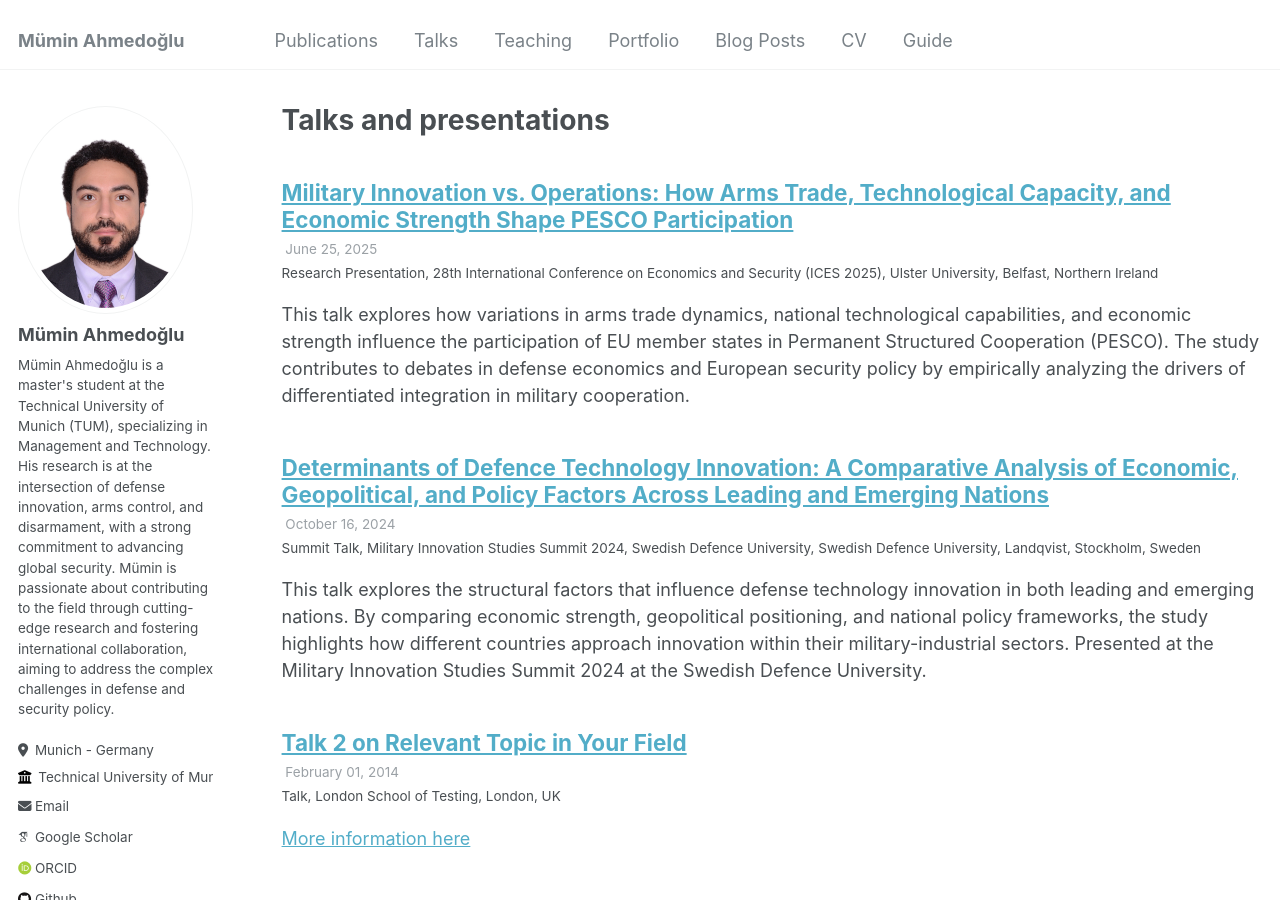
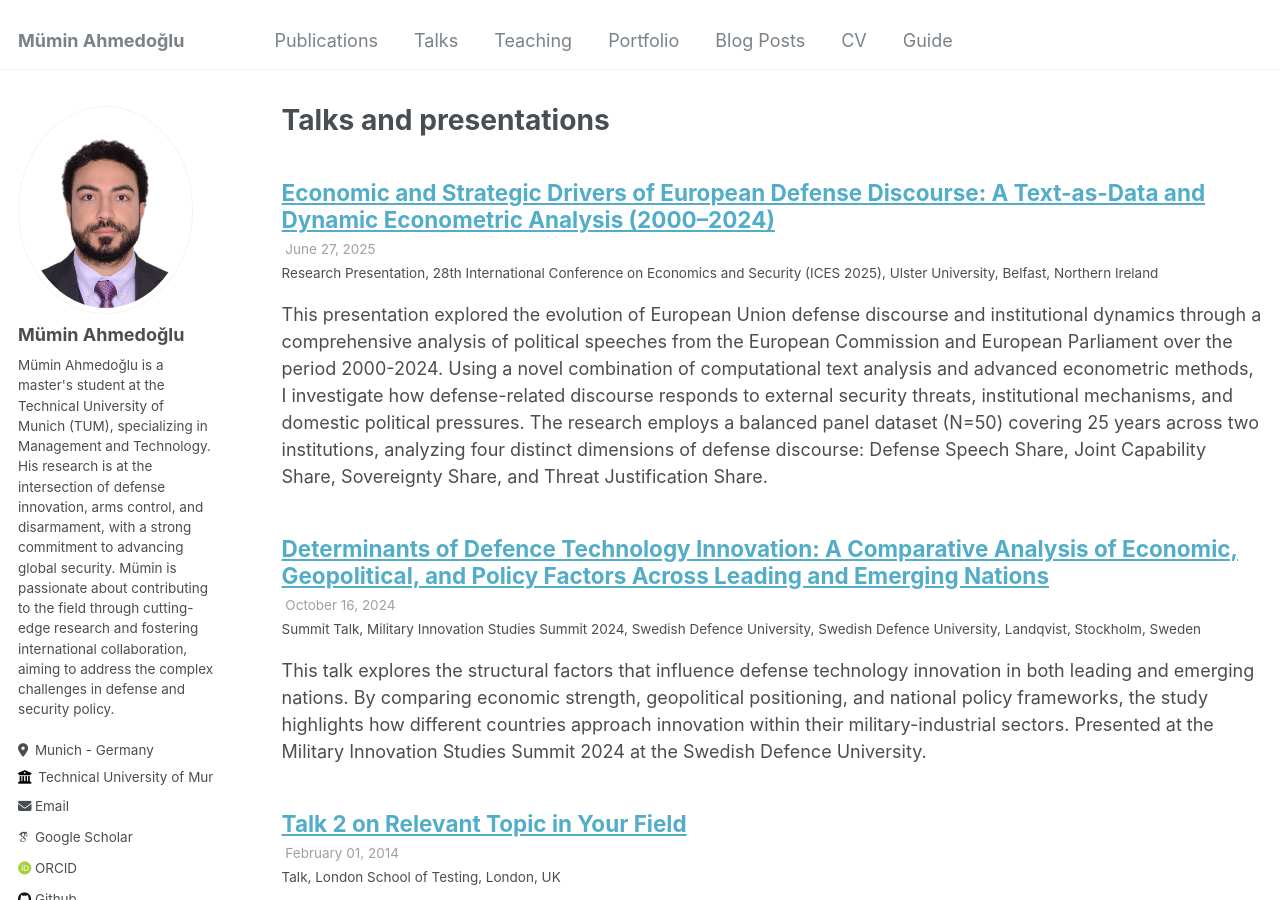
Before and after one commit to ahmedoglu/ahmedoglu.github.io, a Jekyll site: the page built from _pages/talks.html, in a window 1280 px wide and 900 px high. Built offline with Jekyll 4.4.1, drawn with Linux system fonts in a browser that asks for light colours; some web fonts are replaced.

Commit message:
Update 2012-03-01-talk-1.md

```diff
--- a/_talks/2012-03-01-talk-1.md
+++ b/_talks/2012-03-01-talk-1.md
@@ -1,13 +1,20 @@
 ---
-title: "Military Innovation vs. Operations: How Arms Trade, Technological Capacity, and Economic Strength Shape PESCO Participation"
+title: "Economic and Strategic Drivers of European Defense Discourse: A Text-as-Data and Dynamic Econometric Analysis
+(2000–2024)"
 collection: talks
 type: "Research Presentation"
 permalink: /talks/2012-03-01-talk-1
 venue: "28th International Conference on Economics and Security (ICES 2025), Ulster University"
-date: 2025-06-25
+date: 2025-06-27
 location: "Belfast, Northern Ireland"
 ---
 
-This talk explores how variations in arms trade dynamics, national technological capabilities, and economic strength influence the participation of EU member states in Permanent Structured Cooperation (PESCO). The study contributes to debates in defense economics and European security policy by empirically analyzing the drivers of differentiated integration in military cooperation.
+This presentation explored the evolution of European Union defense discourse and institutional dynamics through a comprehensive analysis of political speeches from the European Commission and European Parliament over the period 2000-2024. Using a novel combination of computational text analysis and advanced econometric methods, I investigate how defense-related discourse responds to external security threats, institutional mechanisms, and domestic political pressures. The research employs a balanced panel dataset (N=50) covering 25 years across two institutions, analyzing four distinct dimensions of defense discourse: Defense Speech Share, Joint Capability Share, Sovereignty Share, and Threat Justification Share.
 
 The presentation is part of the 28th International Conference on Economics and Security (ICES 2025).
+
+![IMG_8654](https://github.com/user-attachments/assets/3595b28a-b789-49e7-9a22-197e2b5a715e)
+
+![IMG_8590](https://github.com/user-attachments/assets/768bd7d6-3f91-4acb-8379-a99e634c3040)
+
+![IMG_8578](https://github.com/user-attachments/assets/38b73222-54b5-42e8-bf84-c0bea660a556)
```
